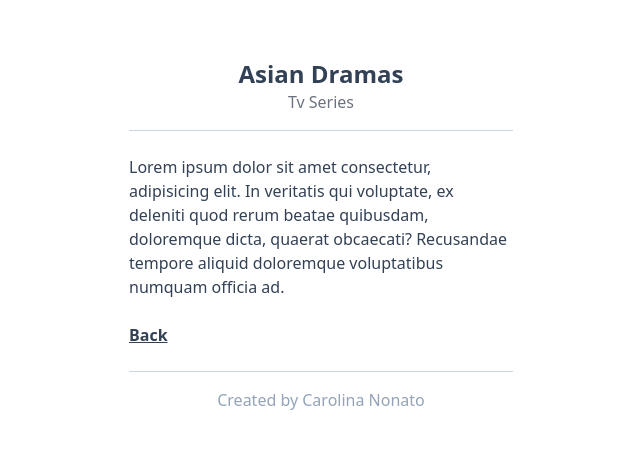
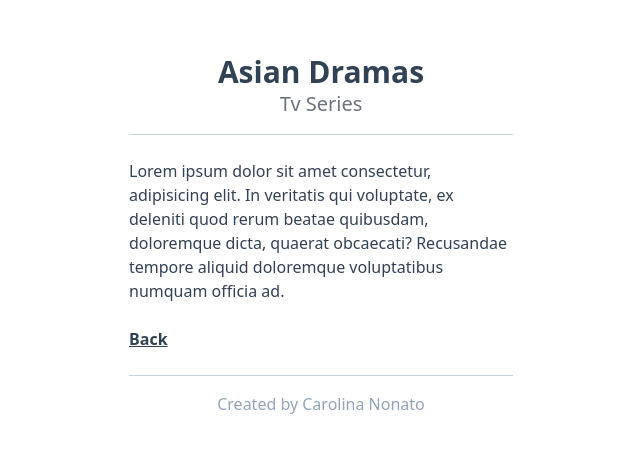
Before and after one commit to carolinanonato/asian-dramas, a Next.js app: page /japan in a window 1280 px wide. Shown: the part 165-618 px from the top of the page, without its empty margins (319-959 px from the left). Built offline with nearby package versions, Linux system fonts and the light colour scheme.

Commit message:
home completed

```diff
--- a/components/Header.tsx
+++ b/components/Header.tsx
@@ -1,7 +1,7 @@
 const Header = () => {
    return ( <div className="text-center border-b border-slate-300 p-4">
-       <div className="text-2xl font-bold"> Asian Dramas </div>
-    <div className="text-gray-500">Tv Series</div>
+       <div className="text-3xl font-bold"> Asian Dramas </div>
+    <div className="text-gray-500 text-xl" >Tv Series</div>
     </div>
    )
 }
```
